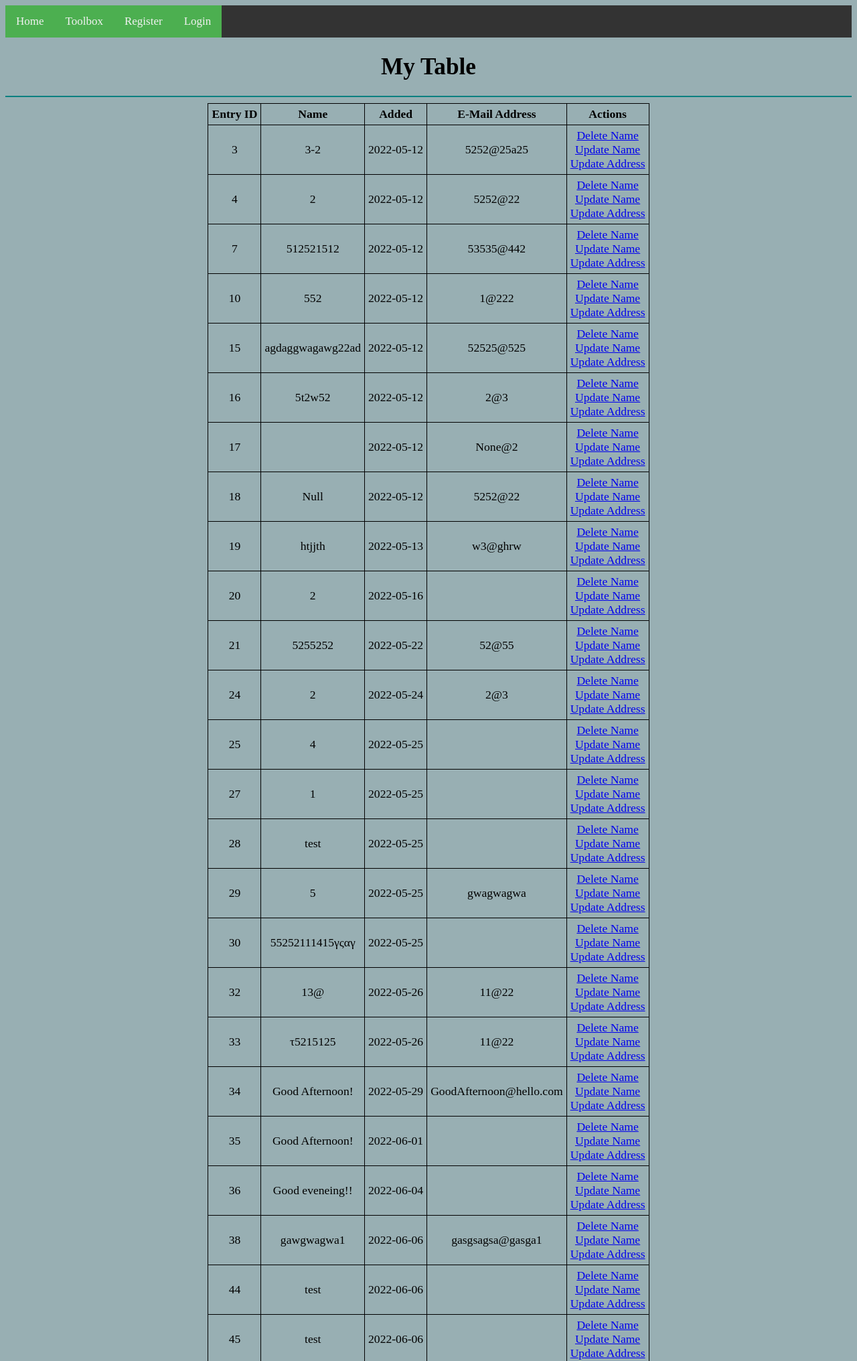
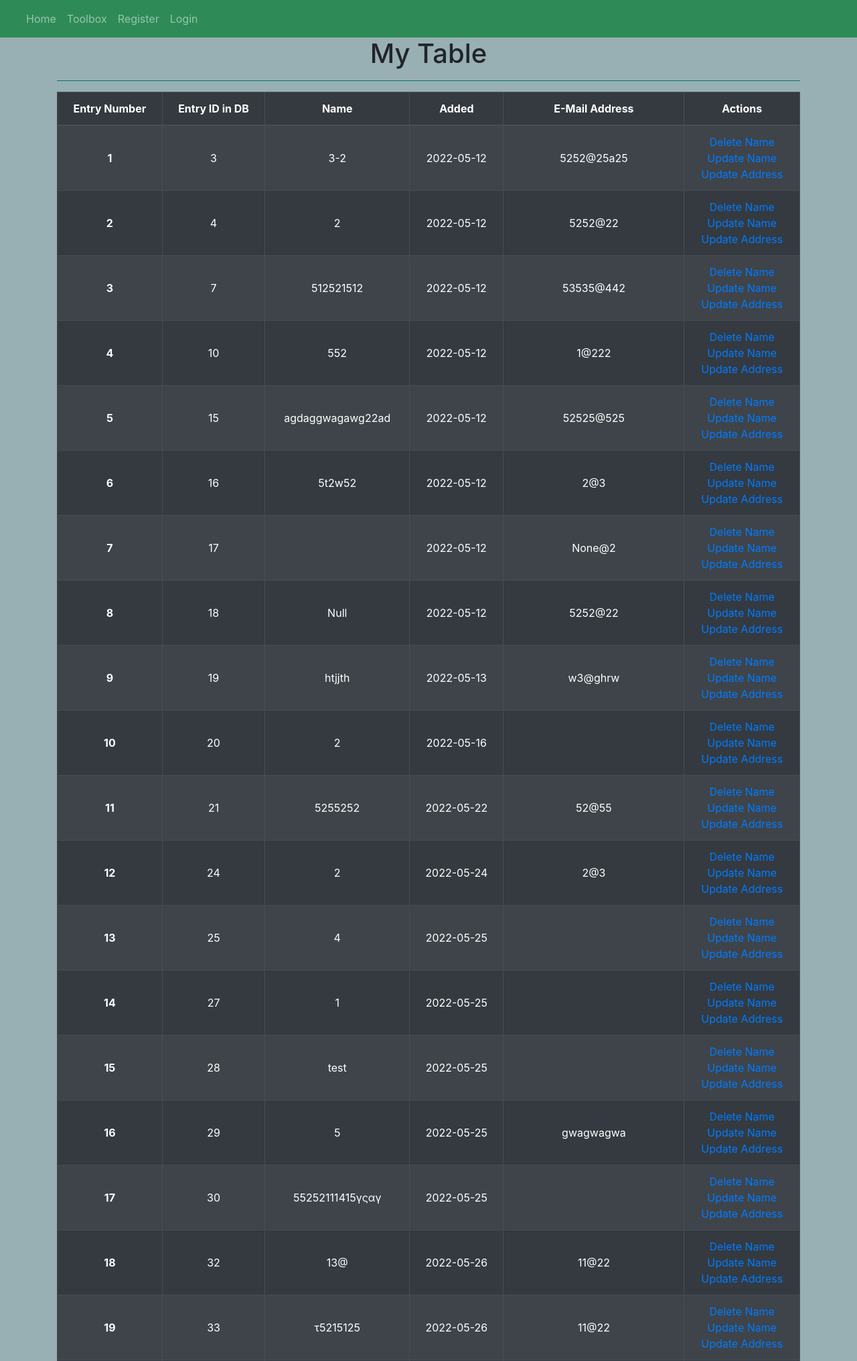
Before and after one commit to Evanslearn/Python-Flask-Project-1, a Flask app: page / in a window 1280 px wide. Shown: the top 2032 px of the page at 67% size. Run offline with Flask 2, Linux system fonts and the light colour scheme; data comes from the database, SQL or seed files in the repository; both versions use the stored data as it was after the commit.

Commit message:
Add files via upload
Started using Bootstrap. Rewrote code to take advantage of the beauty and amenities Bootstrap offers. Still didn't address all render_template and redirect usages.
Alert textboxes should be made different colours (red when deleting, green when register or logging in, etc...) without copy-paste of code.

```diff
--- a/app.py
+++ b/app.py
@@ -60,7 +60,7 @@ def home():
             name = form.name.data
             form.name.data = ''
             flash("Name added successfully")
-        #task_name = request.form['name']
+
         new_task = MyTask(name=name)
 
         try:
@@ -89,6 +89,7 @@ def update(id):
         if form.validate_on_submit():
             name = form.name.data
             form.name.data = ''
+            flash("Name updated successfully")
         task.name = name
 
         try:
@@ -115,6 +116,7 @@ def test(id):
         if form.validate_on_submit():
             address = form.address.data
             form.address.data = ''
+            flash("Address updated successfully")
         task.email_address = address
         #task.email_address = request.form.get('email_address')
 
@@ -149,6 +151,7 @@ def delete_task(id):
     try:
         db.session.delete(task_to_delete)
         db.session.commit()
+        flash("Name Deleted successfully")
         return redirect('/')
     except:
         return "Encountered error while deleting task"
@@ -186,6 +189,7 @@ def register():
         # If username exists, we cannot register the new user with said username
         if user is not None:
             my_message = 'This username is already taken. Please select another one.'
+            flash(my_message)
             return render_template('register.html', flag_reg = flag_reg, my_message = my_message,
                                    username=username,
                                    password=password,
@@ -203,12 +207,14 @@ def register():
                 try:
                     db.session.add(new_user)
                     db.session.commit()
+                    flash("User Registered successfully")
                     return redirect('/login/')
                 except:
                     print(f"not found. flag reg = {flag_reg}")
                     return 'Encountered an error while registering'
             else:
                 my_message = "The two password fields did not match."
+                flash(my_message)
                 return render_template('register.html', flag_reg = flag_reg, my_message = my_message,
                                        username=username,
                                        password=password,
@@ -262,9 +268,11 @@ def login():
                     db.session.commit()
                     login_user(user)
 
+                    flash("Access granted to user")
                     return redirect('/profile/')
                 else:
                     my_message = "The password does not match this username"
+                    flash(my_message)
                     return render_template('login.html', flag_login = flag_login, my_message = my_message,
                                            username = username,
                                            password = password,
@@ -272,6 +280,7 @@ def login():
             else:
                 print(f"not found. flag login = {flag_login}")
                 my_message = "Username not found. Please check your spelling, or register."
+                flash(my_message)
                 return render_template('login.html', flag_login = flag_login, my_message = my_message,
                                        username = username,
                                        password = password,
@@ -295,6 +304,7 @@ def login():
 def logout():
     logout_user()
     my_message = "You have been logged out"
+    flash(my_message)
     flag_login = 1
     return render_template('login.html', flag_login = flag_login, my_message = my_message,
                            form = LoginForm())
@@ -336,20 +346,24 @@ def profile():
                 if profile_found:
                     profile_found.description = description
                     db.session.commit()
-                    return render_template('profile.html', id = user.id, description0 = profile_found.description,
-                                           description = description,
-                                           form = form,
-                                           myshare = myshare,
-                                           form1 = form1)
+                    flash("Description Updated")
+                    return redirect('/profile/')
+                    #return render_template('profile.html', id = user.id, description0 = profile_found.description,
+                    #                       description = description,
+                    #                       form = form,
+                     #                      myshare = myshare,
+                     #                      form1 = form1)
                 else:
                     profile_add.description = description
                     db.session.add(profile_add)
                     db.session.commit()
-                    return render_template('profile.html', id = user.id, description0 = profile_add.description,
-                                           description = description,
-                                           form = form,
-                                           myshare = myshare,
-                                           form1 = form1)
+                    flash("Description Added")
+                    return redirect('/profile/')
+                    #return render_template('profile.html', id = user.id, description0 = profile_add.description,
+                    #                       description = description,
+                    #                       form = form,
+                     #                      myshare = myshare,
+                     #                      form1 = form1)
             except:
                 print("Encountered an error while updating profile information")
         elif 'myshare' in request.form:
@@ -368,6 +382,7 @@ def profile():
                 db.session.add(mypost)
                 db.session.commit()
                 posts = Posts.query.filter_by(username=user.username).all()
+                flash("Post Shared")
                 return redirect('/profile/')
                 #return render_template('profile.html', id = user.id, description0 = profile_found.description, posts=posts,
                  #                      description = description,
@@ -385,8 +400,8 @@ def profile():
     myposts = Posts.query.filter_by(username=user.username).all()
     if profile_found:
         id = user.id
-    if profile_found.description is not None:
-        description0 = profile_found.description
+        if profile_found.description is not None:
+            description0 = profile_found.description
     if myposts:
         posts = myposts
     print("hello")
@@ -415,6 +430,7 @@ def delete_user(id):
     try:
         db.session.delete(user_to_delete)
         db.session.commit()
+        flash("User Deleted Successfully")
         return redirect('/users/')
     except:
         return "Encountered error while deleting user"
@@ -433,6 +449,7 @@ def toolbox():
 @app.route('/toolbox/calculator/')
 def calculator():
 
+    flash("C\'mon... Do math!")
     return render_template('calculator.html')
 
 
--- a/forms.py
+++ b/forms.py
@@ -27,7 +27,7 @@ class LoginForm(FlaskForm):
 
 
 class DescriptionForm(FlaskForm):
-    description = TextAreaField("description", render_kw={"rows": 10, "cols": 40}, validators=[DataRequired()])
+    description = TextAreaField("Description", render_kw={"rows": 10, "cols": 40}, validators=[DataRequired()])
     submit = SubmitField("Update Description")
 
 
--- a/static/css/calculator.css
+++ b/static/css/calculator.css
@@ -1,3 +1,12 @@
+table, th, td{
+    border: 1px solid black;
+    border-collapse: collapse;
+    text-align: center;
+    margin-left: auto;
+    margin-right: auto;
+    padding: 5px;
+}
+
 .calculator {
   margin: 0 auto;
   margin-top: 50px;
@@ -9,7 +18,6 @@
   padding: 22px;
 
 }
-
 
 .calculator input[type=button] {
   background-color:#DDA0DD;
--- /dev/null
+++ b/static/css/css_after_bootstrap.css
@@ -0,0 +1,3 @@
+body {
+background-color: hsl(190, 15%, 65%);
+}
--- a/static/css/main.css
+++ b/static/css/main.css
@@ -1,31 +1,9 @@
-*{background-color: hsl(190, 15%, 65%);}
-
 body {
 font-size: 110%;
 }
 
 p {
     text-align: center;
-}
-
-.btn-btn-primary {
-  background-color: hsl(340, 20%, 65%);
-}
-
-.alert_message {
-  border: 0.5px solid yellow;
-  margin: 0 auto;
-  font-size: 150%;
-  max-width: 30%;
-}
-
-table, th, td{
-    border: 1px solid black;
-    border-collapse: collapse;
-    text-align: center;
-    margin-left: auto;
-    margin-right: auto;
-    padding: 5px;
 }
 
 tr:hover {
--- a/templates/calculator.html
+++ b/templates/calculator.html
@@ -6,7 +6,7 @@
 {% endblock %}
 
 {% block body %}
-<div class="calculator">
+<div class="calculator d-flex justify-content-center">
     <table>
 
         <tr> <th colspan="4">For now, only supports one evaluation at a time!!!</th> </tr>
--- a/templates/home.html
+++ b/templates/home.html
@@ -15,18 +15,9 @@ document.getElementById("id_back").style.display = "none";
 document.getElementById("id_back").style.display = "none";
 </script>
 not working yet -->
-{% for message in get_flashed_messages() %}
-    <div class="alert_message">
-      {{ message }}
-      <button type="button" class="close" data-dismiss="alert" aria-label="Close">
-        <span aria-hidden="true">&times;</span>
-      </button>
-    </div>
-
-{% endfor %}
 
 
-<div class="content">
+<div class="container">
     <h1 style="text-align: center;">My Table</h1>
     <hr color="teal">
     {% if tasks|length < 1 %} <!-- if there are no entries show the header below -->
@@ -35,23 +26,27 @@ not working yet -->
     {% else %}
 
 
-        <table>
-            <tr>  <!-- Header Row -->
-                <th>Entry ID</th>
-                <th>Name</th>
-                <th>Added</th>
-                <th>E-Mail Address</th>
-                <th>Actions</th>
-            </tr>
+        <table class="table table-striped table-dark table-hover .table-sm ">
+            <thead>
+                <tr>  <!-- Header Row -->
+                    <th scope="col" class="align-middle text-center">Entry Number</th>
+                    <th scope="col" class="align-middle text-center">Entry ID in DB</th>
+                    <th scope="col" class="align-middle text-center">Name</th>
+                    <th scope="col" class="align-middle text-center">Added</th>
+                    <th scope="col" class="align-middle text-center">E-Mail Address</th>
+                    <th scope="col" class="align-middle text-center">Actions</th>
+                </tr>
+            </thead>
 
+            <tbody>
             {% for task in tasks %}
                 <tr> <!-- Elements Row(s) -->
-                    <td>{{ task.id }}</td>
-                    <td>{{ task.name }}</td>
-                    </td>
-                    <td>{{ task.date_created.date() }}</td> <!-- We show only date, but our database contains date and time -->
-                    <td> {% if task.email_address is not none %}  {{  task.email_address }}  {% endif %}  </td> <!-- We want to show an empty cell, if no value is given for address -->
-                    <td>
+                    <th scope="row" class="align-middle text-center">{{ loop.index0 + 1 }}</th>
+                    <td class="align-middle text-center">{{ task.id }}</td>
+                    <td class="align-middle text-center">{{ task.name }}</td>
+                    <td class="align-middle text-center">{{ task.date_created.date() }}</td> <!-- We show only date, but our database contains date and time -->
+                    <td class="align-middle text-center"> {% if task.email_address is not none %}  {{  task.email_address }}  {% endif %}  </td> <!-- We want to show an empty cell, if no value is given for address -->
+                    <td class="align-middle text-center">
                         <a href="/delete/{{task.id}}">Delete Name</a>
                         <br>
                         <a href="/update/name/{{task.id}}">Update Name</a>
@@ -60,30 +55,31 @@ not working yet -->
                     </td>
                 </tr>
             {% endfor %}
-
+            </tbody>
         </table>
     {% endif %}
 
 
-    <div class="button_add_name">
-
+    <div class="d-flex justify-content-center" style="text-align: center;">
         <form action="/" method="POST">
             {{ form.hidden_tag() }}
 
+            <strong>
             {{ form.name.label(
-            class='form-label') }}
+                class='form-label') }}
+            </strong>
             <br>
+
             {{ form.name(
-            class='form-control') }}
+            class='form-control col-sm-20') }}
             </br>
+
             {{ form.submit(
-            class='btn-btn-primary') }}
+            class='btn btn-primary') }}
             <!--Name: <input type="text" name="name" required>
             <input type="submit" style="background-color: hsl(340, 20%, 65%);" value="Add Name">-->
         </form>
     </div>
 
 
-
-
 {% endblock %}
--- a/templates/template_to_inherit.html
+++ b/templates/template_to_inherit.html
@@ -5,27 +5,60 @@
     <meta charset="UTF-8">
     <meta name="viewport" content="width=device-width, initial-scale=1.0">
     <meta http-equiv="X-UA-Compatible" content="ie=edge"> <!-- Various compatibilities -->
+
+    <!-- We include bootstrap -->
+    <link rel="stylesheet" href="https://cdn.jsdelivr.net/npm/bootstrap@4.3.1/dist/css/bootstrap.min.css"
+          integrity="sha384-ggOyR0iXCbMQv3Xipma34MD+dH/1fQ784/j6cY/iJTQUOhcWr7x9JvoRxT2MZw1T" crossorigin="anonymous">
+    <script src="https://code.jquery.com/jquery-3.3.1.slim.min.js"
+            integrity="sha384-q8i/X+965DzO0rT7abK41JStQIAqVgRVzpbzo5smXKp4YfRvH+8abtTE1Pi6jizo" crossorigin="anonymous"></script>
+    <script src="https://cdn.jsdelivr.net/npm/popper.js@1.14.7/dist/umd/popper.min.js"
+        integrity="sha384-UO2eT0CpHqdSJQ6hJty5KVphtPhzWj9WO1clHTMGa3JDZwrnQq4sF86dIHNDz0W1" crossorigin="anonymous"></script>
+    <script src="https://cdn.jsdelivr.net/npm/bootstrap@4.3.1/dist/js/bootstrap.min.js"
+        integrity="sha384-JjSmVgyd0p3pXB1rRibZUAYoIIy6OrQ6VrjIEaFf/nJGzIxFDsf4x0xIM+B07jRM" crossorigin="anonymous"></script>
     <!-- our css files -->
+    <link rel="stylesheet" href="{{ url_for('static', filename='css/css_after_bootstrap.css') }}">
+    <!--
     <link rel="stylesheet" href="{{ url_for('static', filename='css/main.css') }}">
     <link rel="stylesheet" href="{{ url_for('static', filename='css/topnav.css') }}">
     <link rel="stylesheet" href="{{ url_for('static', filename='css/profile.css') }}">
+     -->
     <link rel="stylesheet" href="{{ url_for('static', filename='css/calculator.css') }}">
     <link rel="shortcut icon" href="{{ url_for('static', filename='favic.png') }}"> <!-- a favicon -->
 
     <!-- by using the {{ x }} symbolism, we can show the python variable x on our html page
     <!-- TOP NAVIGATION BAR -->
-    <div class="topnav">
-        <a href="/">Home</a>
-        <a href="/toolbox/" id="button_toolbox">Toolbox</a>
-        {% if current_user.is_authenticated %}
-            <a href="{{url_for('profile')}}" id="button_profile">Profile</a>
-            <a href="{{url_for('logout')}}" id="button_logout" ">Logout</a>
-        {% else %}
-            <a href="/register/" id="button_register">Register</a>
-            <a href="/login/" id="button_login">Login</a>
-        {% endif %}
-
-    </div>
+    <nav class="navbar navbar-expand-lg navbar-dark" style="background-color: #2E8B57;">
+        <div class="container-fluid">
+            <button class="navbar-toggler" type="button" data-toggle="collapse" data-target="#navbarNav" aria-controls="navbarNav" aria-label="Toggle navigation">
+                <span class="navbar-toggler-icon"></span>
+            </button>
+            <div class="collapse navbar-collapse" id="navbarNav">
+                <ul class="navbar-nav">
+                    <li class="nav-item">
+                        <a class="nav-link" href="/">Home</a>
+                    </li>
+                    <li class="nav-item">
+                        <a class="nav-link" href="/toolbox/" id="button_toolbox">Toolbox</a>
+                    </li>
+                {% if current_user.is_authenticated %}
+                    <li class="nav-item">
+                        <a class="nav-link" href="{{url_for('profile')}}" id="button_profile">Profile</a>
+                    </li>
+                    <li class="nav-item">
+                        <a class="nav-link" href="{{url_for('logout')}}" id="button_logout">Logout</a>
+                    </li>
+                {% else %}
+                    <li class="nav-item">
+                        <a class="nav-link" href="/register/" id="button_register">Register</a>
+                    </li>
+                    <li class="nav-item">
+                        <a class="nav-link" href="/login/" id="button_login">Login</a>
+                    </li>
+                {% endif %}
+                </ul>
+            </div>
+        </div>
+    </nav>
 
     {% block head %}
 
@@ -33,6 +66,17 @@
 </head>
 
 <body>
+    {% for message in get_flashed_messages() %}
+        <div class="row d-flex justify-content-center" style="text-align: center;">
+            <div class="alert alert-warning alert-dismissible fade show col-md-4 col-md-offset-4" role="alert">
+              {{ message }}
+              <button type="button" class="close" data-dismiss="alert" aria-label="Close">
+                <span aria-hidden="true">&times;</span>
+              </button>
+            </div>
+        </div>
+    {% endfor %}
+
     {% block body %}
 
     {% endblock %}  <!--Where we insert our code for other templates-->
```
Also changed, not shown: templates/login.html (+4 -4 lines), templates/profile.html (+11 -8 lines), templates/register.html (+4 -5 lines), templates/update_address.html (+4 -6 lines), templates/update_name.html (+6 -7 lines), mydb.db.
